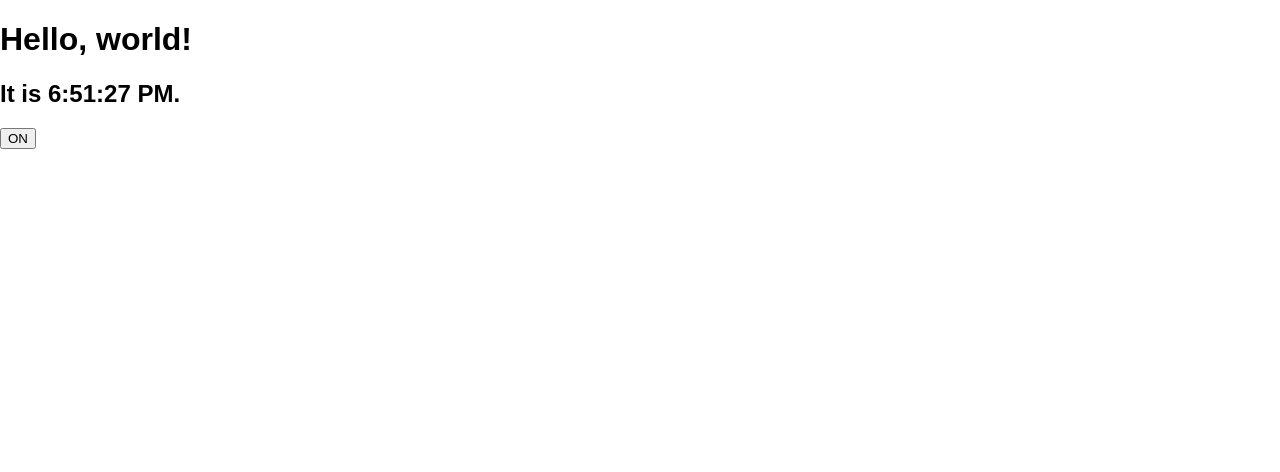
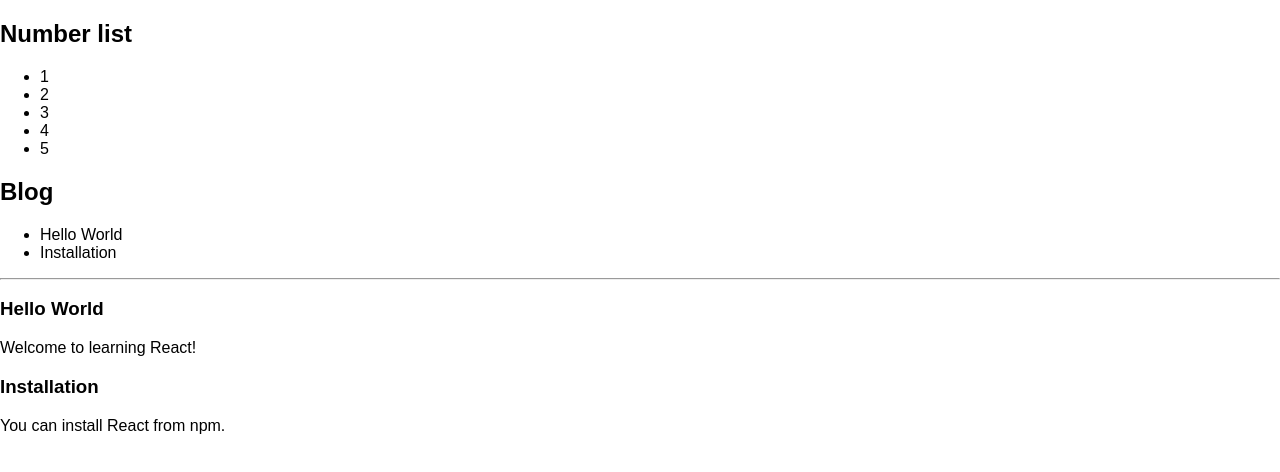
Before and after one commit to GuillaumeLebeau/react-hello-world, a React (Create React App) app: page / in a window 1280 px wide. Shown: the top 472 px of the page. Built offline with nearby package versions, Linux system fonts and the light colour scheme.

Commit message:
Lists and Keys
https://facebook.github.io/react/docs/lists-and-keys.html

```diff
--- a/src/index.js
+++ b/src/index.js
@@ -2,75 +2,68 @@
 import ReactDOM from 'react-dom';
 import './index.css';
 
-function FormattedDate(props) {
-  return <h2>It is {props.date.toLocaleTimeString()}.</h2>;
+function ListItem(props) {
+  // Correct! There is no need to specify the key here:
+  return <li>{props.value}</li>;
 }
 
-class Clock extends React.Component {
-  constructor(props) {
-    super(props);
-    this.state = {date: new Date()};
-  }
-
-  componentDidMount() {
-    this.timerID = setInterval(
-      () => this.tick(),
-      1000
-    );
-  }
-
-  componentWillUnmount() {
-    clearInterval(this.timerID);
-  }
-
-  tick() {
-    this.setState({
-      date: new Date()
-    });
-  }
-
-  render() {
-    return (
-      <div>
-        <h1>Hello, world!</h1>
-        <FormattedDate date={this.state.date} />
-      </div>
-    );
-  }
+function NumberList(props) {
+  const numbers = props.numbers;
+  return (
+    <ul>
+      {numbers.map((number) =>
+        <ListItem key={number.toString()}
+                  value={number} />
+      )}
+    </ul>
+  );
 }
 
-class Toggle extends React.Component {
-  constructor(props) {
-    super(props);
-    this.state = {isToggleOn: true};
-  }
-
-  // This syntax ensures `this` is bound within handleClick.
-  // Warning: this is *experimental* syntax.
-  handleClick = () => {
-    this.setState(prevState => ({
-      isToggleOn: !prevState.isToggleOn
-    }));
-  }
-
-  render() {
-    return (
-      <button onClick={this.handleClick}>
-        {this.state.isToggleOn ? 'ON' : 'OFF'}
-      </button>
-    );
-  }
+function Blog(props) {
+  const sidebar = (
+    <ul>
+      {props.posts.map((post) =>
+        <li key={post.id}>
+          {post.title}
+        </li>
+      )}
+    </ul>
+  );
+  const content = props.posts.map((post) =>
+    <div key={post.id}>
+      <h3>{post.title}</h3>
+      <p>{post.content}</p>
+    </div>
+  );
+  return (
+    <div>
+      {sidebar}
+      <hr />
+      {content}
+    </div>
+  );
 }
 
 function App() {
   return (
     <div>
-      <Clock />
-      <Toggle />
+      <section>
+        <h1>Number list</h1>
+        <NumberList numbers={numbers} />
+      </section>
+      <section>
+        <h1>Blog</h1>
+        <Blog posts={posts} />
+      </section>
     </div>
   );
 }
 
+const numbers = [1, 2, 3, 4, 5];
+const posts = [
+  {id: 1, title: 'Hello World', content: 'Welcome to learning React!'},
+  {id: 2, title: 'Installation', content: 'You can install React from npm.'}
+];
 ReactDOM.render(
   <App />,
   document.getElementById('root')
```
